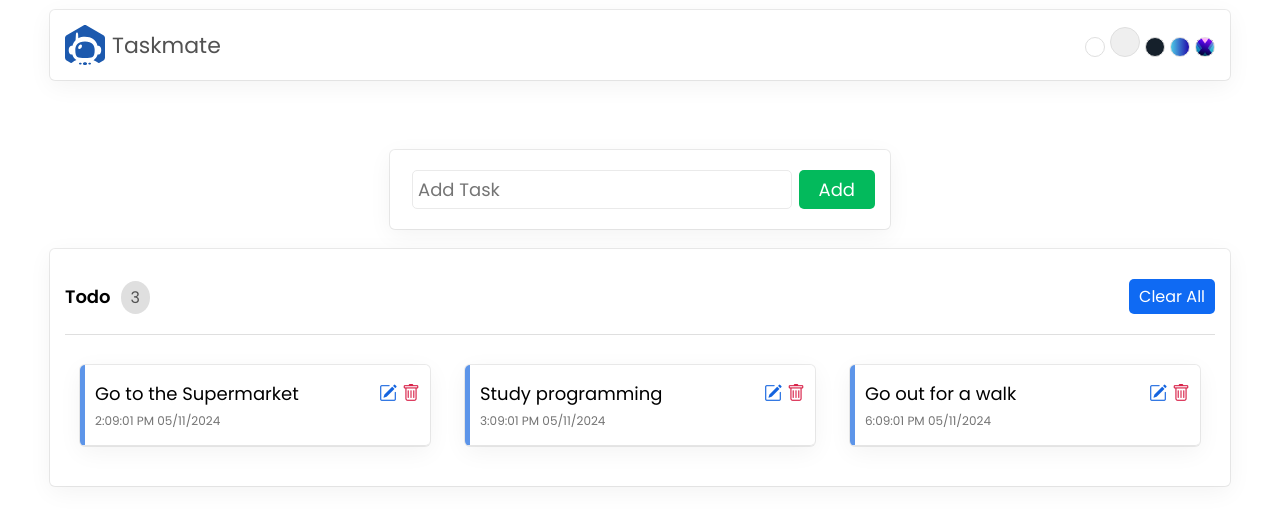
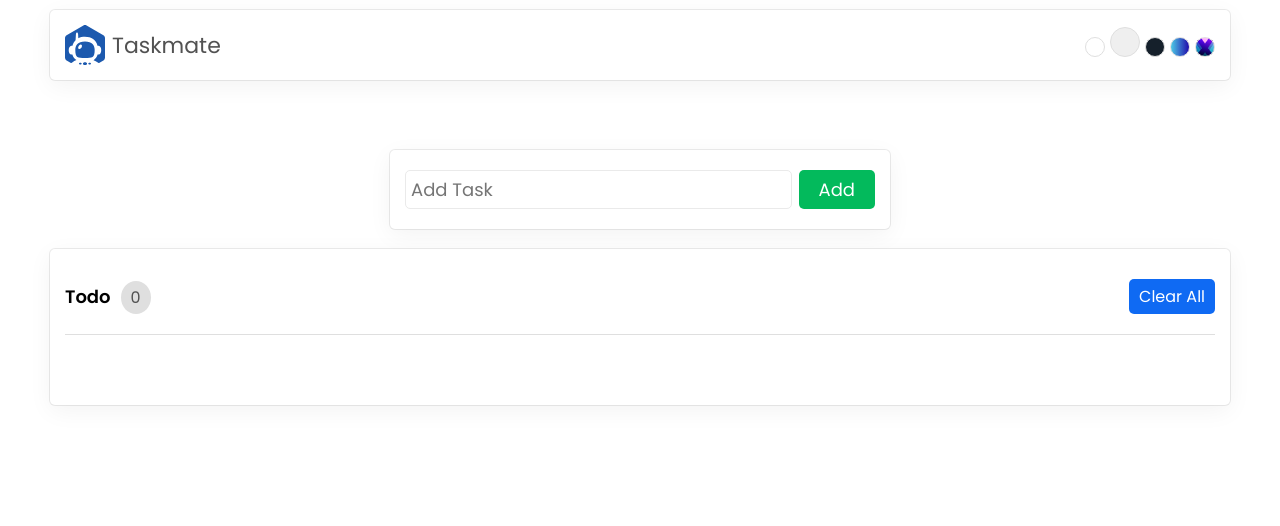
Before and after one commit to EdoardoFerrini/taskmate, a React (Create React App) app: page / in a window 1280 px wide. Shown: the top 526 px of the page. Built offline with nearby package versions, Linux system fonts and the light colour scheme; a web font is replaced by a local one.

Commit message:
add dynamic task

```diff
--- a/src/App.js
+++ b/src/App.js
@@ -5,11 +5,13 @@
 import { ShowTask } from "./components/ShowTask";
 
 function App() {
+  const[taskList, setTaskList] = useState([]);
+
   return (
     <div className="App">
       <Header />
-      <AddTask />
-      <ShowTask />
+      <AddTask taskList={taskList} setTaskList={setTaskList} />
+      <ShowTask taskList={taskList} setTaskList={setTaskList} />
     </div>
   );
 }
--- a/src/components/AddTask.js
+++ b/src/components/AddTask.js
@@ -1,14 +1,26 @@
+import { useState } from "react";
 import "./AddTask.css";
 
-export const AddTask = () => {
+export const AddTask = ({ taskList, setTaskList }) => {
+
+  function handleSubmit(e) {
+    e.preventDefault();
+    const date = new Date();
+    const task = {
+      id: Math.floor(Math.random() * 10000),
+      name: e.target.task.value,
+      time: `${date.toLocaleTimeString()} ${date.toLocaleDateString()}`,
+    };
+    setTaskList([...taskList, task]);
+    e.target.task.value = ""
+  }
+
   return (
     <section className="addTask">
-      <form>
-        <label htmlFor="task"></label>
+      <form onSubmit={handleSubmit}>
         <input
           type="text"
           name="task"
-          id="task"
           autoComplete="off"
           placeholder="Add Task"
           maxLength="25"
--- a/src/components/ShowTask.js
+++ b/src/components/ShowTask.js
@@ -1,27 +1,26 @@
-import { useState } from "react";
 import "./ShowTask.css";
 
-export const ShowTask = () => {
-    const [tasks, setTasks] = useState([
-        { id : 1, name: "Go to the Supermarket" , time: "2:09:01 PM 05/11/2024"},
-        {id : 2, name: "Study programming", time: "3:09:01 PM 05/11/2024"},
-        {id : 3, name: "Go out for a walk", time: "6:09:01 PM 05/11/2024"},
-    ])
+export const ShowTask = ({ taskList, setTaskList}) => {
+
+
+function handleClear(){
+  setTaskList([]);
+}
 
   return (
     <section className="showTask">
       <div className="head">
         <div>
         <span className="title">Todo</span>
-        <span className="count">{tasks.length}</span>
+        <span className="count">{taskList.length}</span>
         </div>
-        <button className="clearAll">Clear All</button>
+        <button className="clearAll" onClick={handleClear}>Clear All</button>
       </div>
 
 
       <ul>
-      {tasks.map((task)=>(
-        <li>
+      { taskList.map((task)=>(
+        <li key={task.id}>
         <p>
           <span className="name">{task.name}</span>
           <span className="time">{task.time}</span>
```
Also changed, not shown: src/App.css (line endings or trailing spaces).
